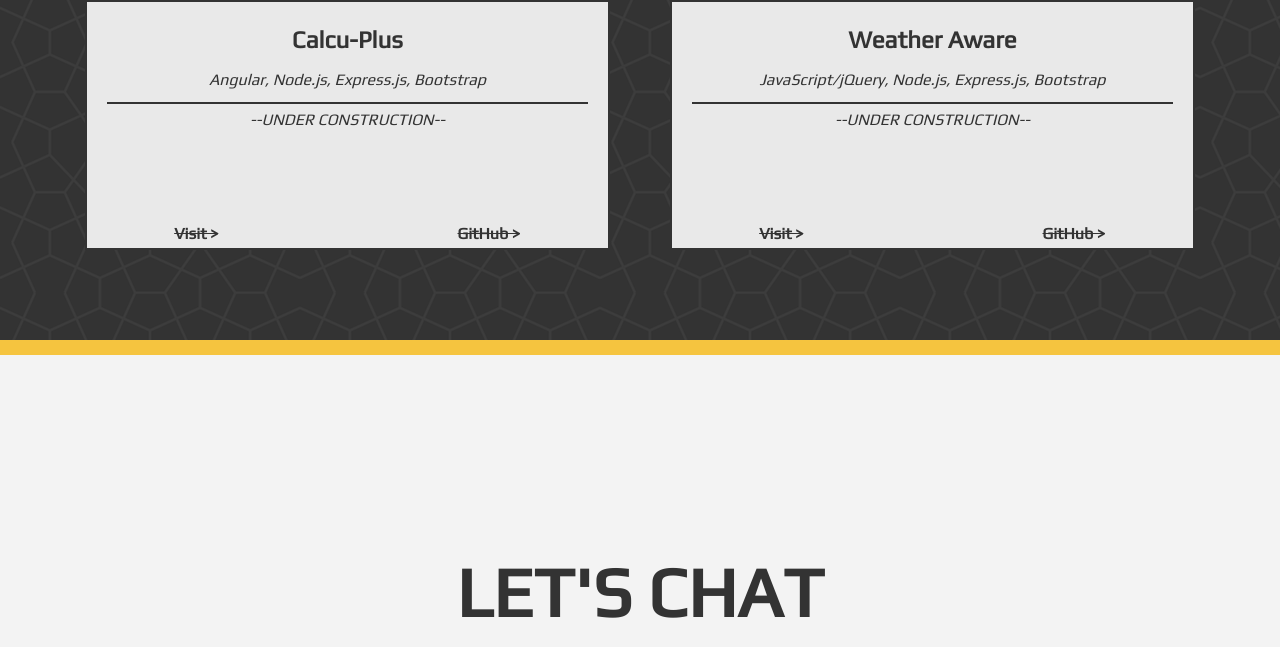
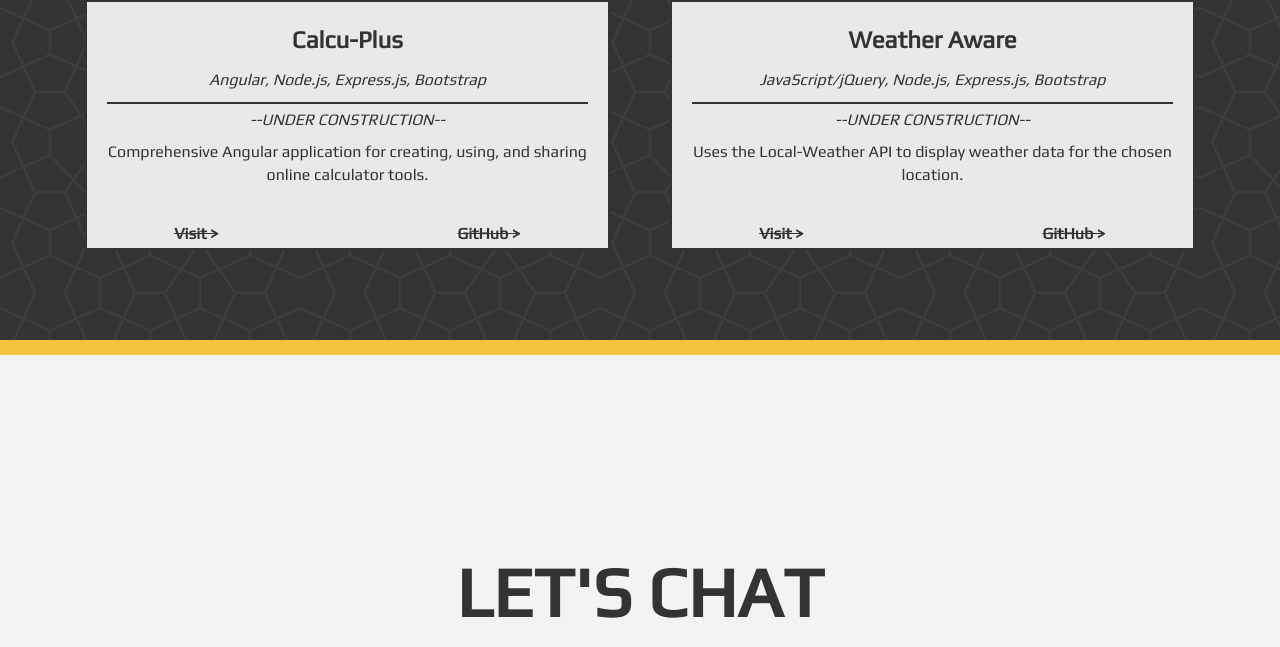
Before and after one commit to ben-lacy/Personal-Portfolio, a plain HTML site: page index.html in a window 1280 px wide. Shown: the part 1413-2060 px from the top of the page. Drawn offline with nearby package versions, Linux system fonts and the light colour scheme.

Commit message:
updating

```diff
--- a/index.html
+++ b/index.html
@@ -132,6 +132,7 @@
                             <em><p>Angular, Node.js, Express.js, Bootstrap</p></em>
                             <hr>
                             <p><em>--UNDER CONSTRUCTION--</em></p>
+                            <p>Comprehensive Angular application for creating, using, and sharing online calculator tools.</p>
                             <div class="row proj-link-div">
                                 <div class="col-xs-6">
                                     <a href="#" class="project-link" target="_blank"><s><b>Visit ></b></s></a>
@@ -148,6 +149,7 @@
                             <em><p>JavaScript/jQuery, Node.js, Express.js, Bootstrap</p></em>
                             <hr>
                             <p><em>--UNDER CONSTRUCTION--</em></p>
+                            <p>Uses the Local-Weather API to display weather data for the chosen location.</p>
                             <div class="row proj-link-div">
                                 <div class="col-xs-6">
                                     <a href="#" class="project-link" target="_blank"><s><b>Visit ></b></s></a>
```
